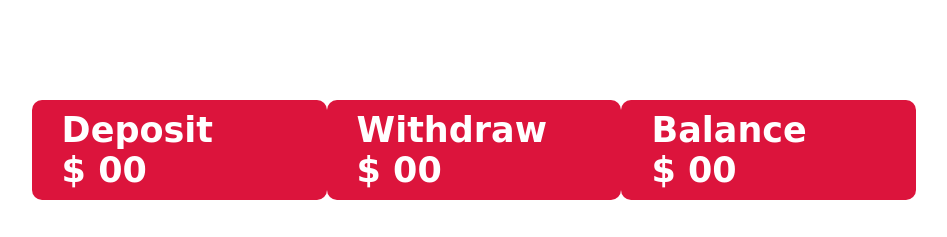
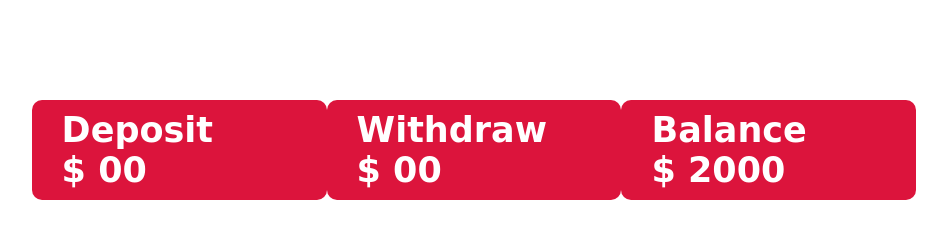
Before and after one commit to AlaminCoding/Konoha-Bank, a plain HTML site: page account.html in a window 1280 px wide. Shown: the top 237 px of the page, without its empty margins (166-1113 px from the left). Drawn offline with Linux system fonts and the light colour scheme; a web font is replaced by a local one.

Commit message:
Second Commit

```diff
--- a/account.html
+++ b/account.html
@@ -23,7 +23,7 @@
         </div>
         <div class="bbox box">
           <h2>Balance</h2>
-          <h2>$ <span id="balance-amount">00</span></h2>
+          <h2>$ <span id="balance-amount">2000</span></h2>
         </div>
       </div>
       <div class="account-input">
```
